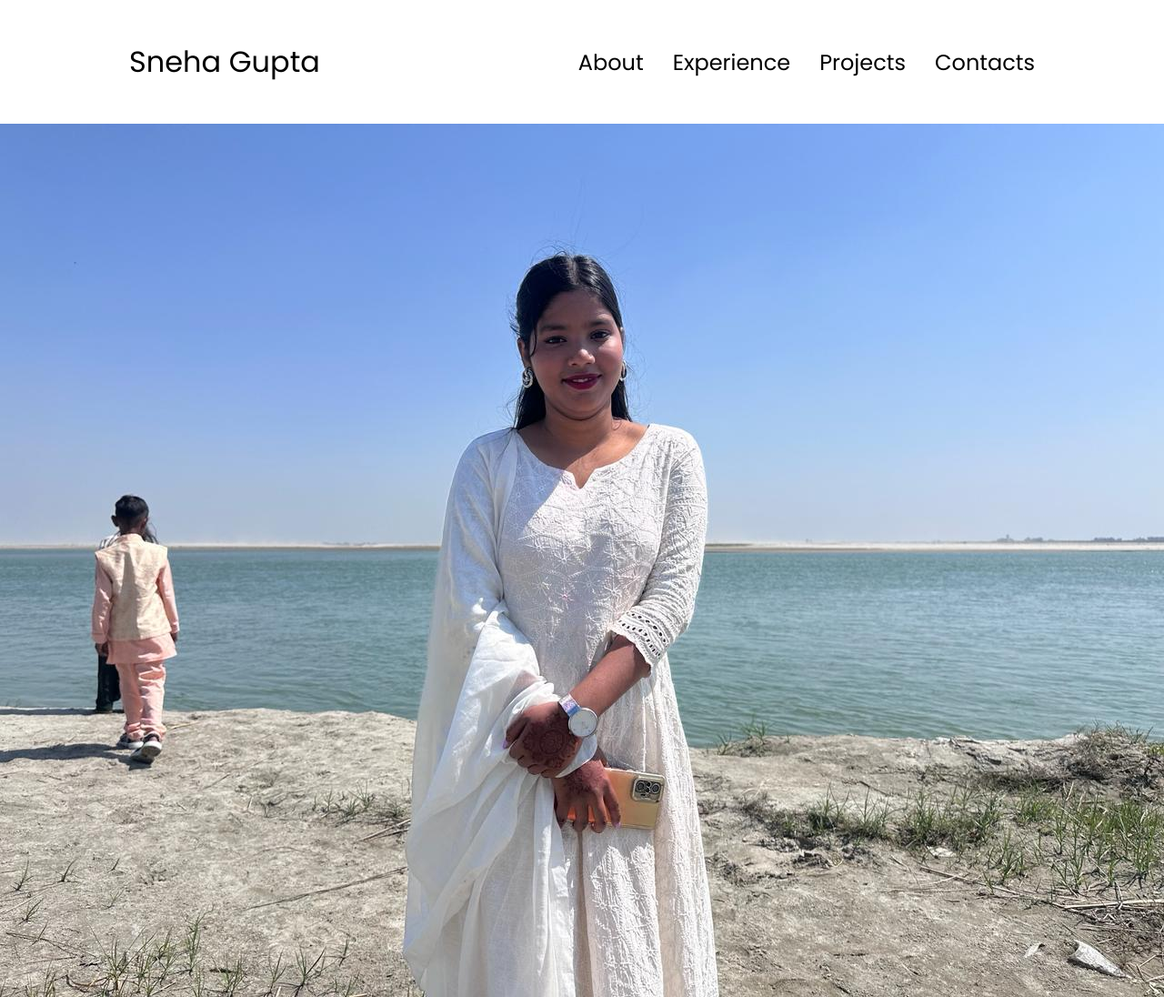
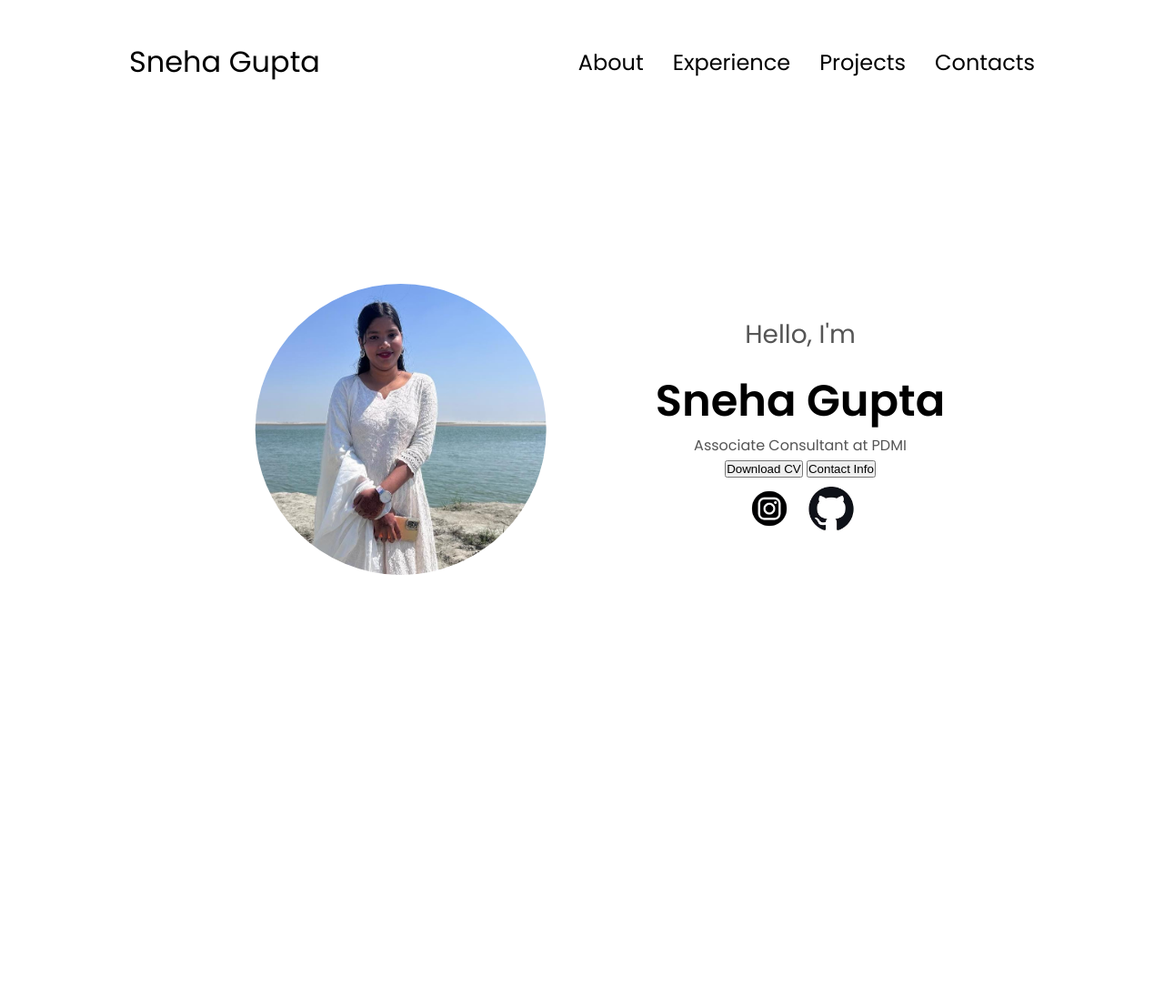
Before and after one commit to Sneha-techv/Myself-website, a plain HTML site: page index.html in a window 1280 px wide. Shown: the top 1096 px of the page at 91% size. After the commit the page ends 800 px from the top, so only its background shows below. Drawn offline with Linux system fonts and the light colour scheme.

Commit message:
Added social links and did styling on icons and texts

```diff
--- a/index.html
+++ b/index.html
@@ -40,7 +40,7 @@
     </nav>
     <section id="profile">
         <div class="section__pic-container">
-            <img src="./assests/profilepic.jpeg" alt="Sneha Gupta profile picture">
+            <img src="./assests/ppp.jpeg" alt="Sneha Gupta profile picture"> </div>
         <div class="section__text">
             <p class="section__text__p1">Hello, I'm</p>
             <h1 class="title">Sneha Gupta</h1>
@@ -55,6 +55,14 @@
                 class="btn btn-color-1" onclick="location.href='./#contact'">
                 Contact Info
                 </button>
+
+            </div>
+            <div id="socials-container">
+                <img src="./assests/insta.webp" alt="My Instagram Profile"
+                class="icon" onclick="location.href='https://www.instagram.com/sneha._.blooms'" />
+
+                <img src="./assests/github.jpg" alt="My Github Profile"
+                class="icon" onclick="location.href='https://github.com/Sneha-techv'" />
             </div>
         </div>
         </div>
--- a/style.css
+++ b/style.css
@@ -156,3 +156,63 @@ a:hover {
 .hamburger-icon span:first-child {
     transform: none;
 }
+
+/* SECTIONS */
+
+section {
+    padding-top: 4vh;
+    height: 96vh;
+    margin: 0 10rem;
+    box-sizing: border-box;
+    min-height: fit-content;
+}
+
+.section-container {
+    display: flex;
+}
+
+/* PROFILE SECTION */
+
+#profile {
+    display: flex;
+    justify-content: center;
+    gap: 5rem;
+    height: 80vh;
+}
+
+.section__pic-container {
+    clip-path: circle(40%);
+    display: flex;
+    height: 400px;
+    width: 400px;
+    margin: auto 0;
+}
+
+.section__text {
+    align-self: center;
+    text-align: center;
+}
+
+.section__text__p1 {
+    text-align: center;
+    font-size: 1.75rem;
+    margin-bottom: 1rem;
+}
+
+.title {
+    text-align: center;
+    font-size: 3rem;
+}
+
+.socials-container {
+    display: flex;
+    justify-content: center;
+    margin-top: 1rem;
+    gap: 1rem;
+}
+
+/* ICONS */
+.icon {
+    cursor: pointer;
+    height: 4rem;
+}
```
Also changed, not shown: assests/github.jpg (added), assests/insta.webp (added), assests/ppp.jpeg (added), assests/profilepic.jpeg (deleted).
